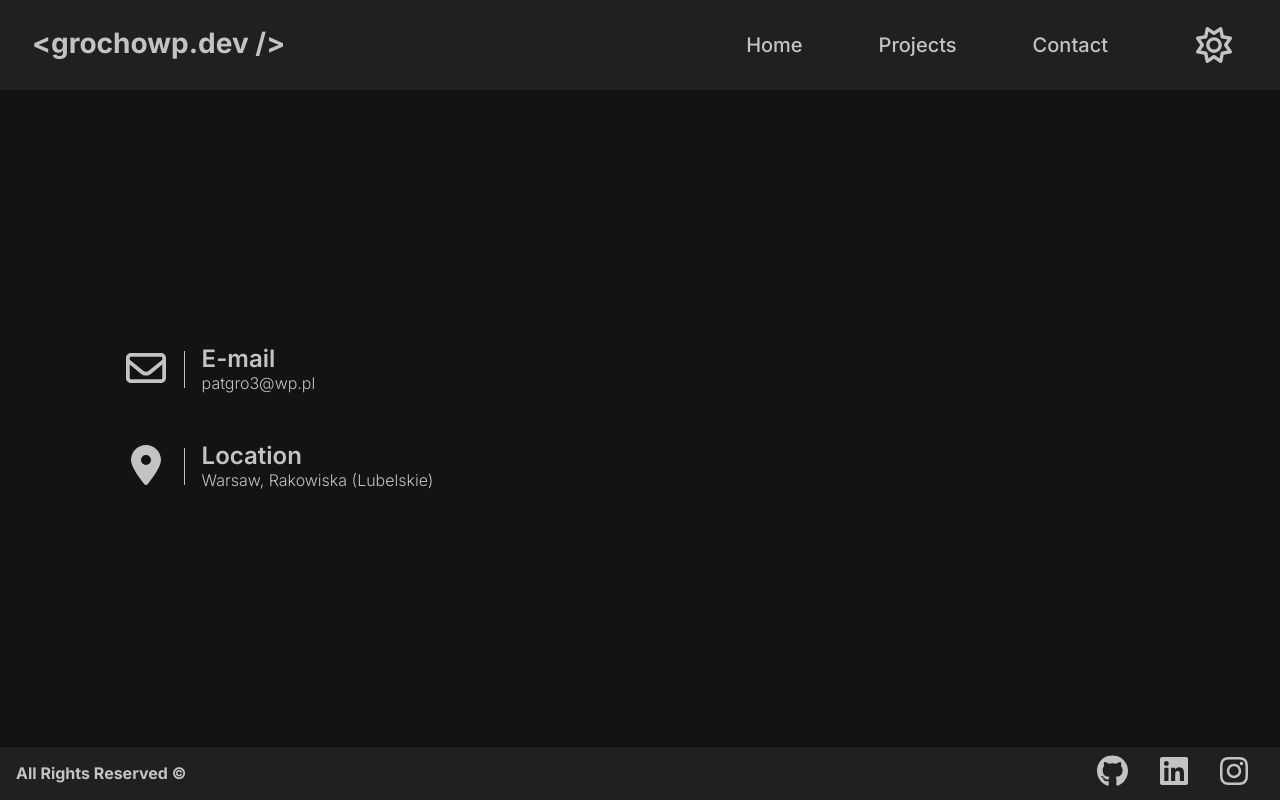
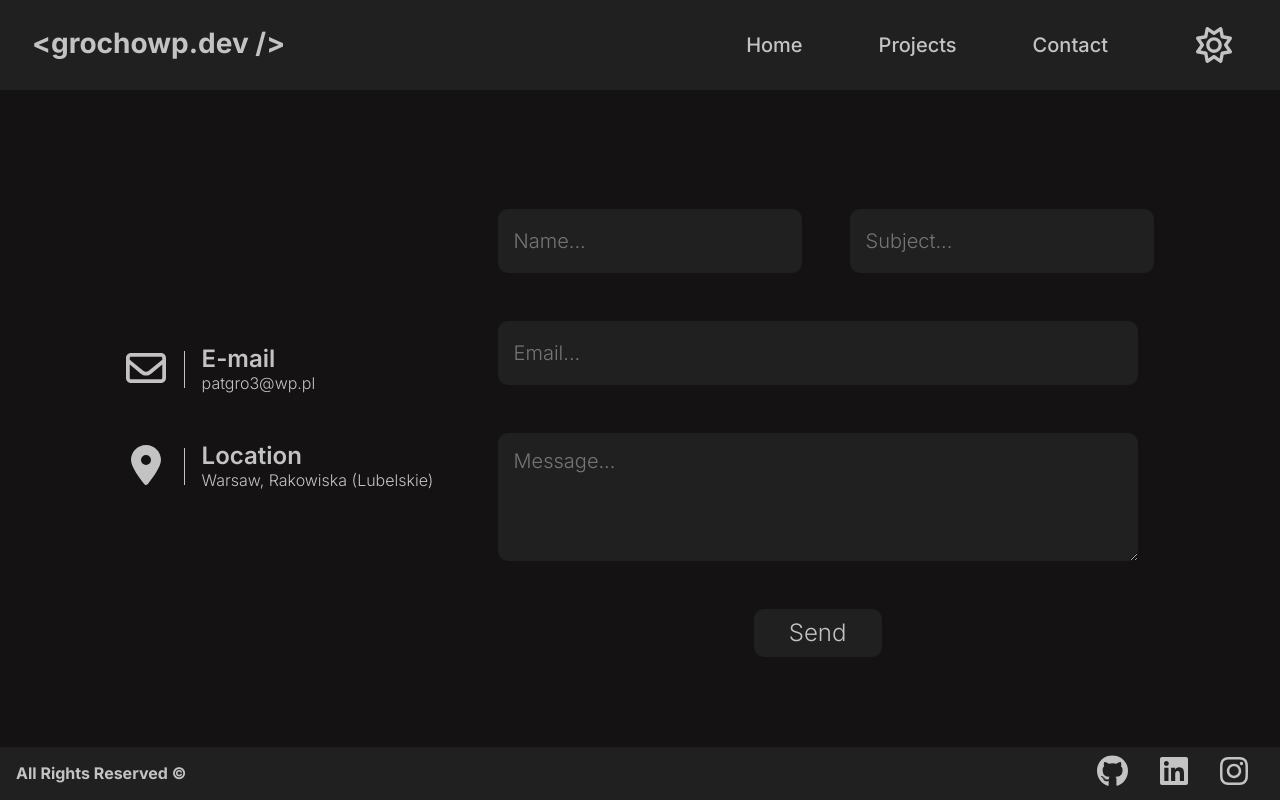
Before and after one commit to grochowp/Portfolio, a React (Vite) app: page /contact in a window 1280 px wide. Built offline with nearby package versions, Linux system fonts and the light colour scheme; a web font is replaced by a local one.

Commit message:
feat: function to send emails to my acc

```diff
--- a/package.json
+++ b/package.json
@@ -15,8 +15,10 @@
     "@fortawesome/free-regular-svg-icons": "^6.5.1",
     "@fortawesome/free-solid-svg-icons": "^6.5.1",
     "@fortawesome/react-fontawesome": "^0.2.0",
+    "emailjs-com": "^3.2.0",
     "react": "^18.2.0",
     "react-dom": "^18.2.0",
+    "react-hook-form": "^7.49.3",
     "react-router-dom": "^6.21.3",
     "react-scroll": "^1.9.0",
     "styled-components": "^6.1.8"
--- a/src/Navigation/Components/RightNav.tsx
+++ b/src/Navigation/Components/RightNav.tsx
@@ -1,6 +1,6 @@
 import React from "react";
 import styled from "styled-components";
-import Icon from "./ChangeTheme";
+import ChangeThemeIcon from "./ChangeTheme";
 import { FontAwesomeIcon } from "@fortawesome/react-fontawesome";
 import { faMoon, faSun } from "@fortawesome/free-regular-svg-icons";
 import { Link } from "react-router-dom";
@@ -18,13 +18,17 @@ interface RightNavProps {
 const RightNav: React.FC<RightNavProps> = (props) => {
   return (
     <Ul open={props.open}>
-      <Icon onClick={() => props.toggleTheme()} top="1.4rem" right="3rem">
+      <ChangeThemeIcon
+        onClick={() => props.toggleTheme()}
+        top="1.4rem"
+        right="3rem"
+      >
         {props.theme === "light" ? (
           <FontAwesomeIcon icon={faMoon} />
         ) : (
           <FontAwesomeIcon icon={faSun} />
         )}
-      </Icon>
+      </ChangeThemeIcon>
       <div
         style={{
           marginTop: "5rem",
--- a/src/Navigation/Navbar.tsx
+++ b/src/Navigation/Navbar.tsx
@@ -108,5 +108,3 @@ const Button = styled.button`
     display: none;
   }
 `;
-
-// const Menu = styled.
--- a/src/pages/Contact/Contact.tsx
+++ b/src/pages/Contact/Contact.tsx
@@ -1,9 +1,40 @@
 import { faEnvelope } from "@fortawesome/free-regular-svg-icons";
 import { faLocationDot } from "@fortawesome/free-solid-svg-icons";
 import { FontAwesomeIcon } from "@fortawesome/react-fontawesome";
+import { SubmitHandler, useForm } from "react-hook-form";
 import styled from "styled-components";
+import emailjs from "emailjs-com";
+import { SERVICE_ID, TEMPLATE_ID, USER_KEY } from "../../services/utils";
+
+type FormValues = {
+  name: string;
+  subject: string;
+  email: string;
+  message: string;
+};
 
 const Contact: React.FC = () => {
+  const { register, handleSubmit, reset } = useForm<FormValues>();
+
+  const onSubmit: SubmitHandler<FormValues> = (data) => {
+    const templateParams = {
+      from_name: data.name,
+      subject: data.subject,
+      from_email: data.email,
+      message: data.message,
+    };
+
+    emailjs.send(SERVICE_ID, TEMPLATE_ID, templateParams, USER_KEY).then(
+      () => {
+        console.log("Email sent sucessfully");
+      },
+      (error) => {
+        console.log("error", error);
+      }
+    );
+    reset();
+  };
+
   return (
     <Container>
       <article>
@@ -28,7 +59,31 @@ const Contact: React.FC = () => {
             </div>
           </section>
         </Info>
-        <Form></Form>
+        <Form onSubmit={handleSubmit(onSubmit)}>
+          <div>
+            <input {...register("name")} placeholder="Name..." required />
+
+            <input {...register("subject")} placeholder="Subject..." required />
+          </div>
+          <div>
+            <input
+              type="email"
+              {...register("email")}
+              placeholder="Email..."
+              required
+            />
+          </div>
+          <div>
+            <textarea
+              className="message"
+              {...register("message")}
+              placeholder="Message..."
+              required
+            />
+          </div>
+
+          <input type="submit" value="Send" />
+        </Form>
       </article>
     </Container>
   );
@@ -53,6 +108,12 @@ const Container = styled.div`
     width: 80%;
     display: flex;
     gap: 3rem;
+    @media (max-width: 1200px) {
+      flex-direction: column;
+      display: flex;
+      justify-content: center;
+      align-items: center;
+    }
   }
 `;
 
@@ -65,9 +126,23 @@ const Info = styled.div`
   gap: 3rem;
   color: ${(props) => props.theme.color};
 
+  @media (max-width: 1200px) {
+    flex-direction: row;
+    margin-left: 3rem;
+    gap: 0rem;
+    width: 20%;
+  }
+
   section {
     gap: 2rem;
     display: flex;
+
+    @media (max-width: 1200px) {
+      width: 15rem;
+    }
+    @media (max-width: 650px) {
+      display: none;
+    }
   }
 
   span {
@@ -104,6 +179,67 @@ const Info = styled.div`
   }
 `;
 
-const Form = styled.div`
+const Form = styled.form`
+  margin-top: 2rem;
   width: 70%;
+  color: ${(props) => props.theme.color};
+  align-items: flex-start;
+  display: flex;
+  flex-direction: column;
+  justify-content: center;
+  align-items: center;
+
+  div {
+    display: flex;
+    gap: 3rem;
+    width: 40rem;
+    max-width: max-content;
+    margin-bottom: 3rem;
+
+    @media (max-width: 650px) {
+      flex-direction: column;
+    }
+  }
+
+  div:first-child {
+    width: 40rem;
+    border-radius: 130px;
+  }
+
+  input,
+  textarea {
+    font: 300 17px "Inter", serif;
+    color: ${(props) => props.theme.color};
+    background-color: ${(props) => props.theme.componentsBackground};
+    border-radius: 10px;
+    transition: 1s;
+    border: none;
+    width: 100vw;
+    height: 4rem;
+    padding: 0;
+    padding-left: 1rem;
+    font-size: 1.25rem;
+
+    @media (max-width: 650px) {
+      width: 70vw;
+    }
+  }
+
+  .message {
+    padding-top: 1rem;
+    min-width: 39rem;
+    min-height: 7rem;
+    max-height: 15rem;
+    @media (max-width: 6500px) {
+      min-width: 0;
+    }
+  }
+
+  input[type="submit"] {
+    height: 3rem;
+    width: 8rem;
+    font-size: 1.5rem;
+    padding: 0;
+    cursor: pointer;
+  }
 `;
--- a/src/pages/Home/Components/Skills.tsx
+++ b/src/pages/Home/Components/Skills.tsx
@@ -5,9 +5,6 @@ import { SKILLS_KNOW, SKILLS_LEARN } from "../../../services/utils";
 import { Link } from "react-router-dom";
 
 const Skills: React.FC = () => {
-  const goToProjects = () => {
-    console.log(1);
-  };
   return (
     <Container>
       <Section>
@@ -22,7 +19,6 @@ const Skills: React.FC = () => {
                   path={skill.path}
                   alt={skill.alt}
                   haveProjects={skill.haveProjects}
-                  onClick={() => goToProjects()}
                 />
               </Link>
             ))}
```
Also changed, not shown: 1 other file (tests, documents, lock files or other folders).
